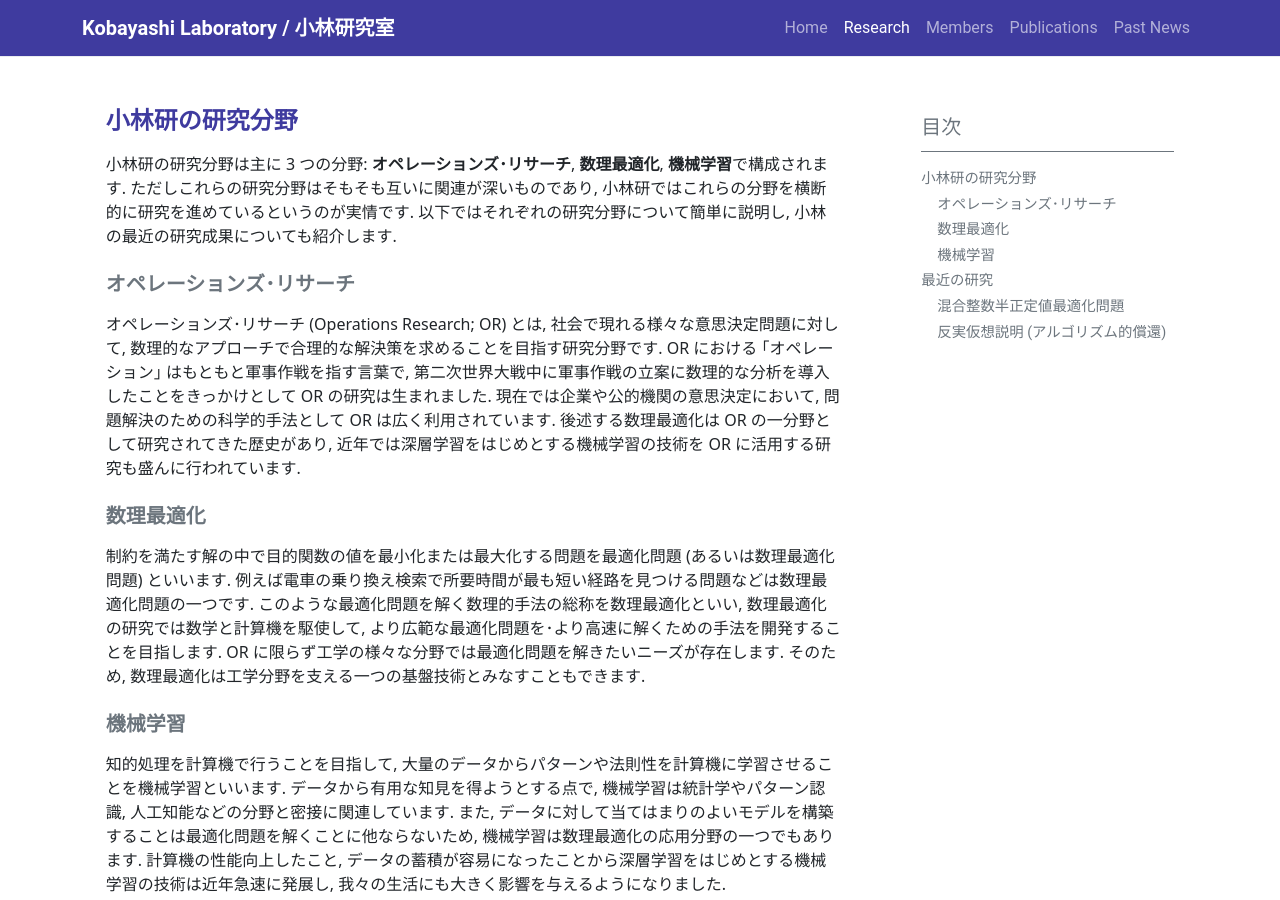
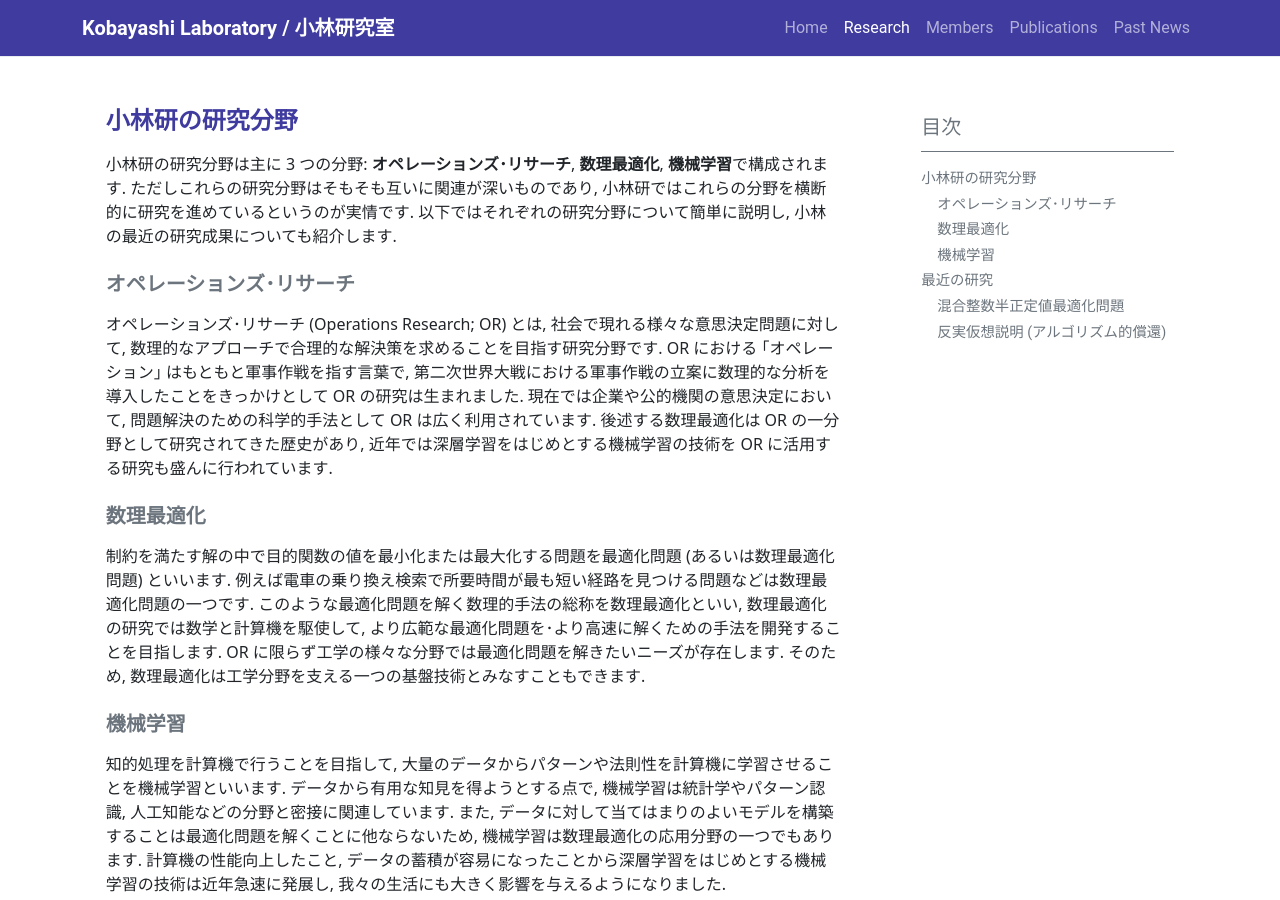
Before and after one commit to isct-koba-lab/isct-koba-lab.github.io, a Jekyll site: the page built from pages/research.md, in a window 1280 px wide and 900 px high. Built offline with Jekyll 4.4.1, drawn with Linux system fonts in a browser that asks for light colours.

Commit message:
add research

```diff
--- a/pages/research.md
+++ b/pages/research.md
@@ -12,7 +12,7 @@ toc: true
 
 ### オペレーションズ･リサーチ
 
-オペレーションズ･リサーチ (Operations Research; OR) とは, 社会で現れる様々な意思決定問題に対して, 数理的なアプローチで合理的な解決策を求めることを目指す研究分野です. OR における ｢オペレーション｣ はもともと軍事作戦を指す言葉で, 第二次世界大戦中に軍事作戦の立案に数理的な分析を導入したことをきっかけとして OR の研究は生まれました. 現在では企業や公的機関の意思決定において, 問題解決のための科学的手法として OR は広く利用されています. 後述する数理最適化は OR の一分野として研究されてきた歴史があり, 近年では深層学習をはじめとする機械学習の技術を OR に活用する研究も盛んに行われています.
+オペレーションズ･リサーチ (Operations Research; OR) とは, 社会で現れる様々な意思決定問題に対して, 数理的なアプローチで合理的な解決策を求めることを目指す研究分野です. OR における ｢オペレーション｣ はもともと軍事作戦を指す言葉で, 第二次世界大戦における軍事作戦の立案に数理的な分析を導入したことをきっかけとして OR の研究は生まれました. 現在では企業や公的機関の意思決定において, 問題解決のための科学的手法として OR は広く利用されています. 後述する数理最適化は OR の一分野として研究されてきた歴史があり, 近年では深層学習をはじめとする機械学習の技術を OR に活用する研究も盛んに行われています.
 
 ### 数理最適化
 
```
